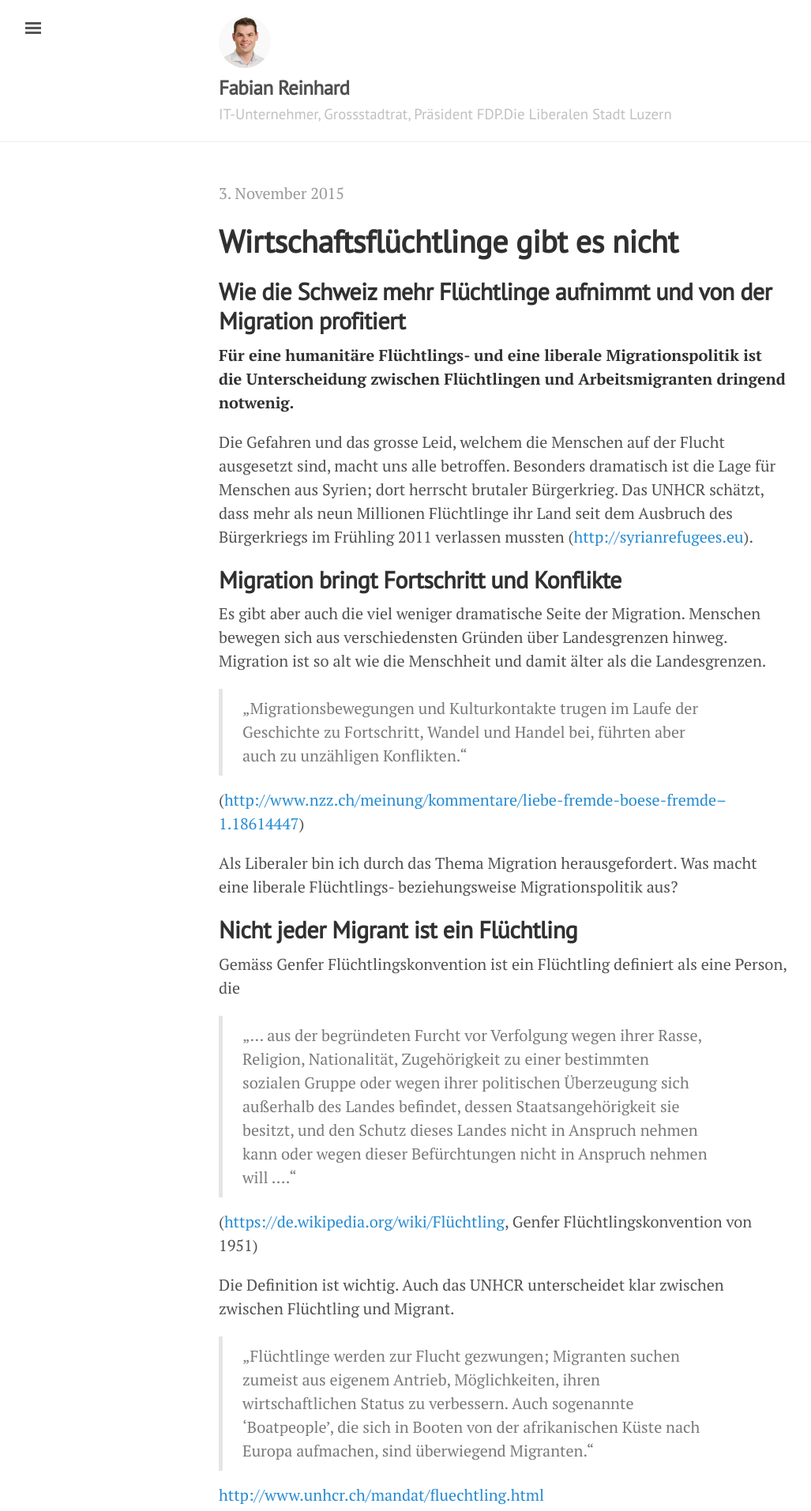
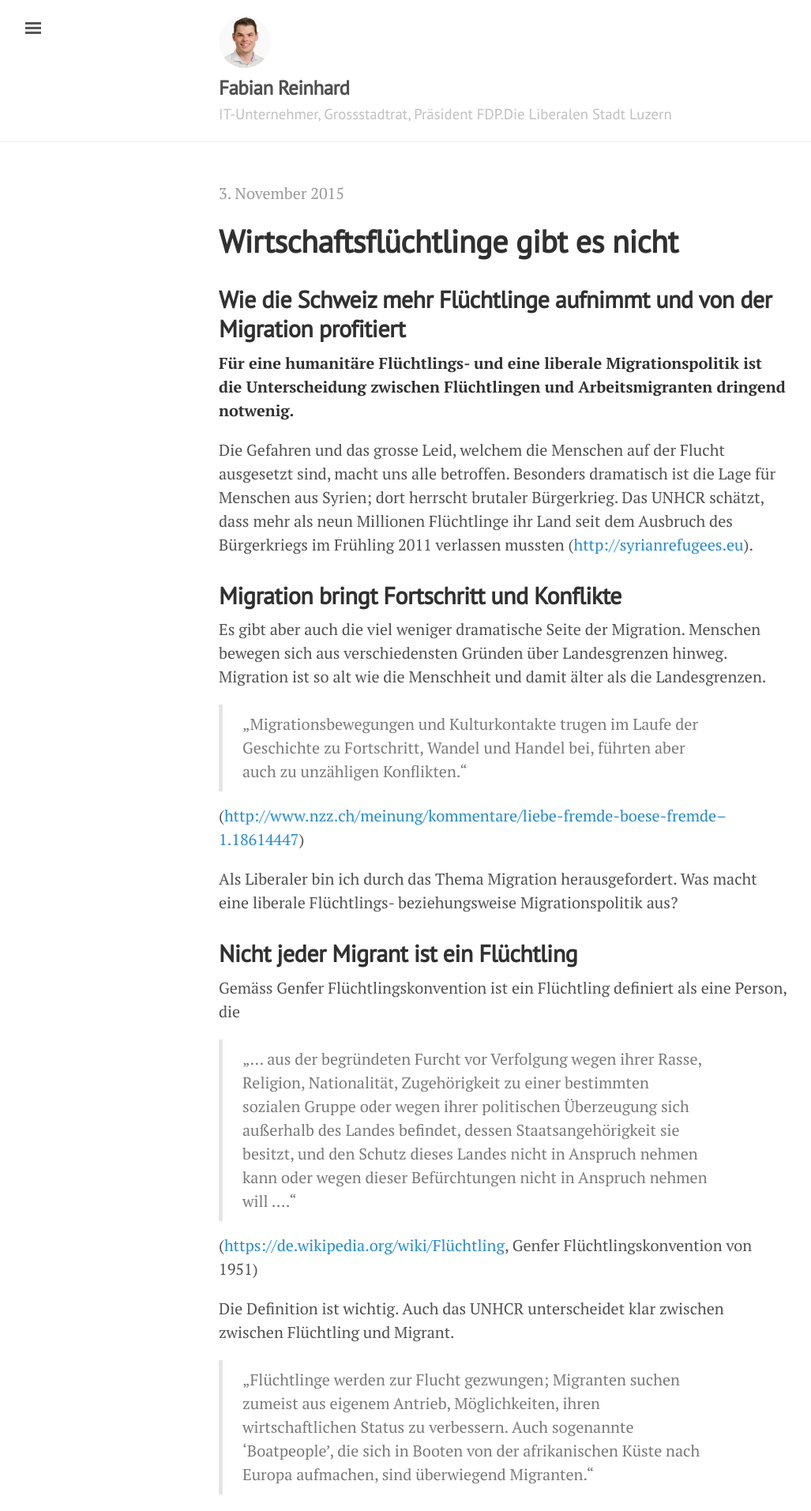
Before and after one commit to freinhard/freinhard.github.io, a Jekyll site: the page built from index.html, in a window 1280 px wide. Shown: the top 1913 px of the page at 79% size, without its empty margins (3-1030 px from the left). Built offline with Jekyll 4.4.1, drawn with Linux system fonts in a browser that asks for light colours; the list of posts is cut into pages by our own code; comment, search, counter and statistics services are not loaded.

Commit message:
Header margin

```diff
--- a/public/css/custom.css
+++ b/public/css/custom.css
@@ -32,6 +32,8 @@ img {margin: 2rem: 0}
 
 h1, h2, h3 {font-weight: bold}
 
+h2 {margin-top: 1.5rem}
+
 .post {
     border-bottom: 1px solid #eee;
 }
```
